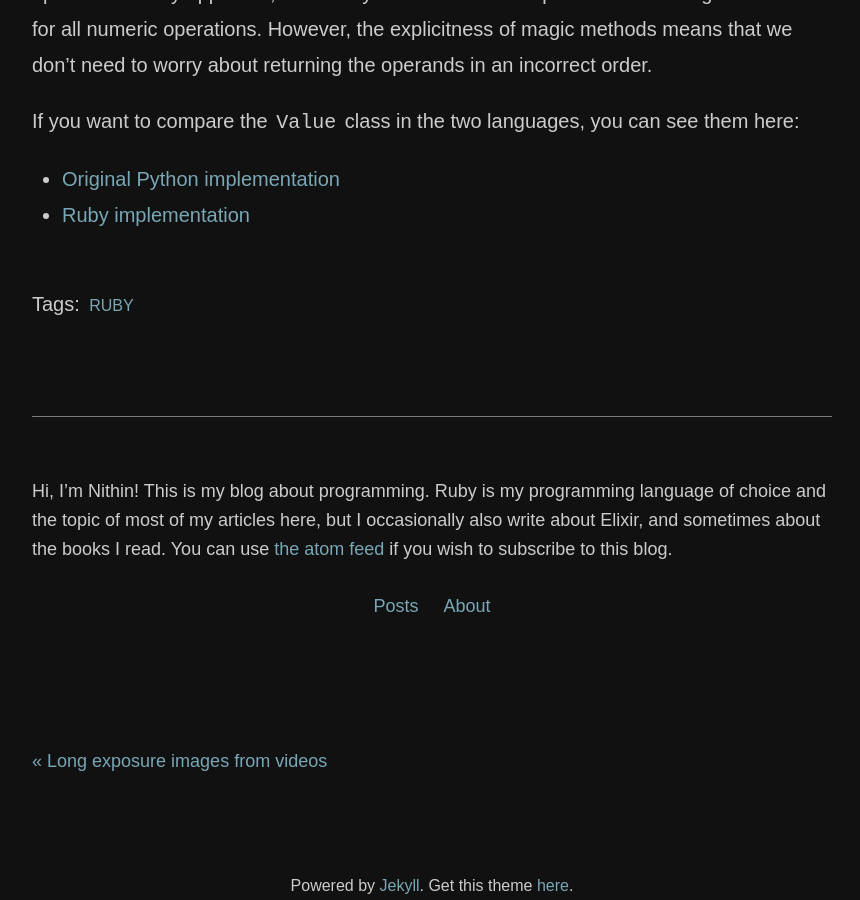
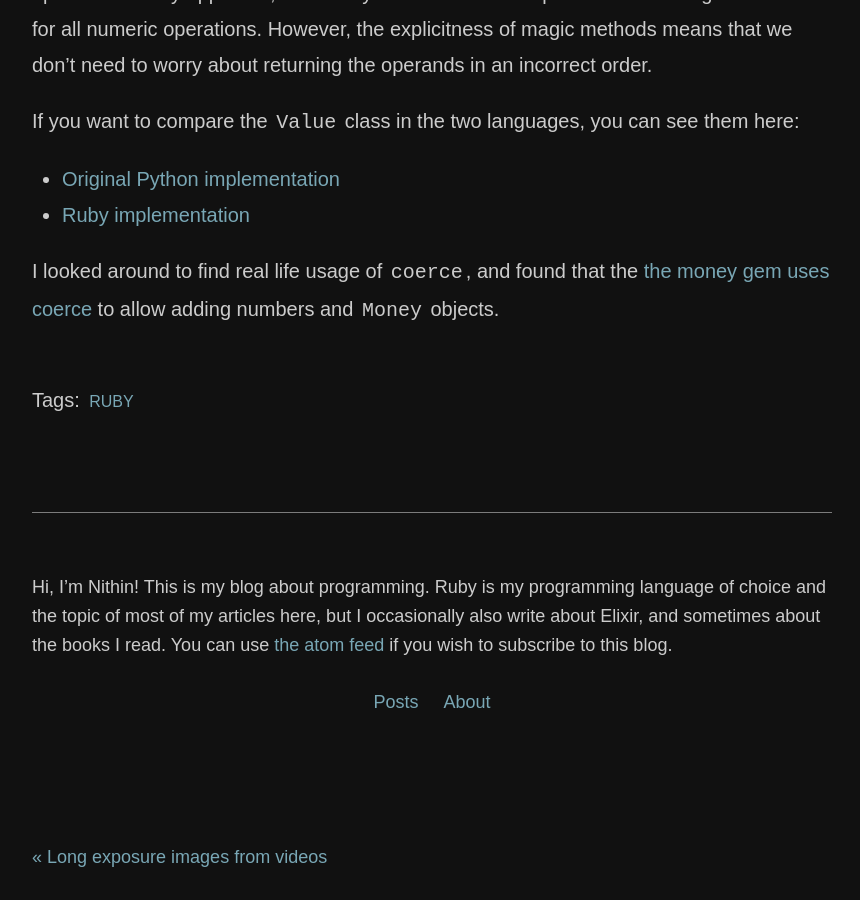
Before and after one commit to nithinbekal/nithinbekal.github.io, a Jekyll site: the page built from _posts/2024-01-21-numeric-operations-value-objects.md, in a window 1280 px wide and 900 px high, scrolled down 3569 px. Shown: the whole window, without its empty margins (208-1068 px from the left). Built offline with Jekyll 4.4.1, drawn with Linux system fonts in a browser that asks for light colours; comment, search, counter and statistics services are not loaded.

Commit message:
Add real life example for coerce

```diff
--- a/_posts/2024-01-21-numeric-operations-value-objects.md
+++ b/_posts/2024-01-21-numeric-operations-value-objects.md
@@ -174,3 +174,8 @@ you can see them here:
 
 - [Original Python implementation](https://github.com/karpathy/micrograd/blob/master/micrograd/engine.py)
 - [Ruby implementation](https://github.com/nithinbekal/micrograd/blob/main/lib/micrograd/value.rb)
+
+I looked around to find real life usage of `coerce`,
+and found that the
+[the money gem uses coerce](https://github.com/RubyMoney/money/blob/092ecc7a711263208ae12fd62e7538f3d7a6348a/lib/money/money/arithmetic.rb#L326)
+to allow adding numbers and `Money` objects.
```
